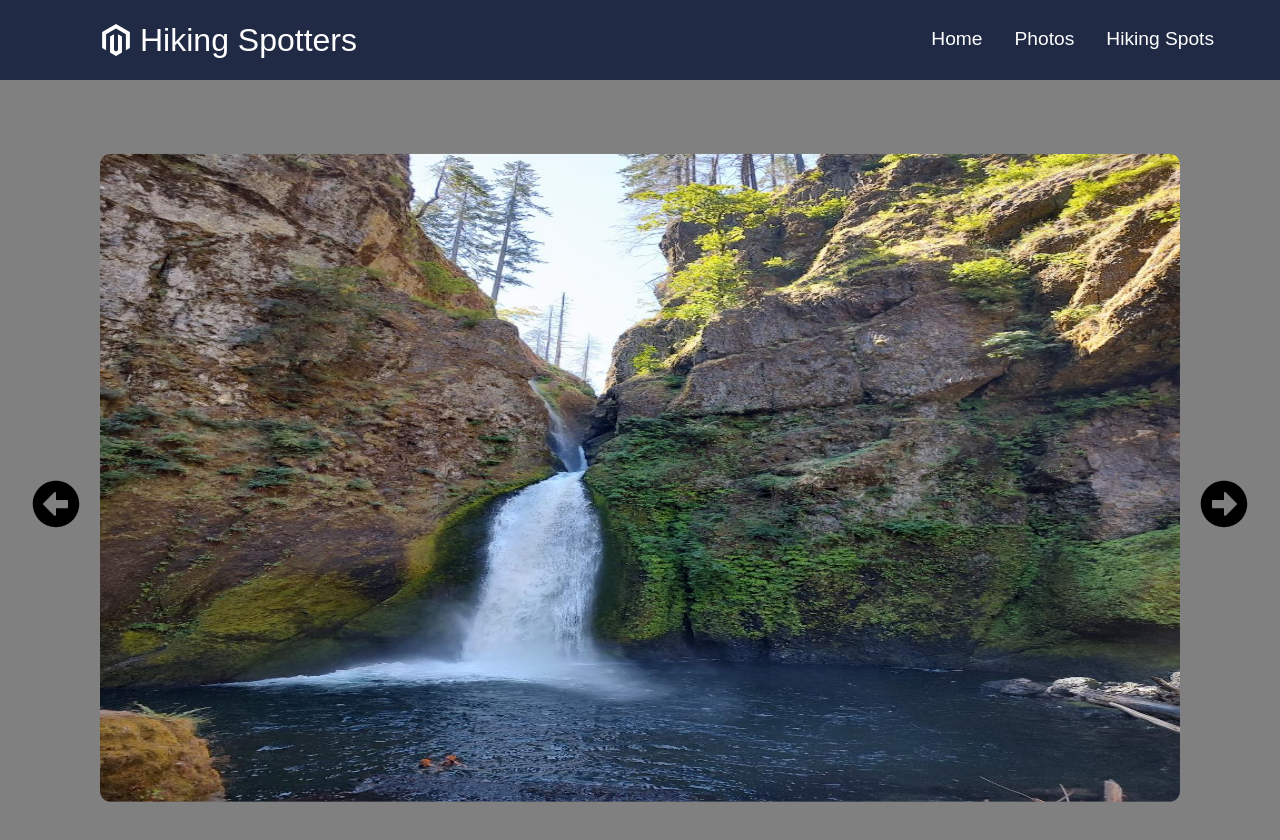
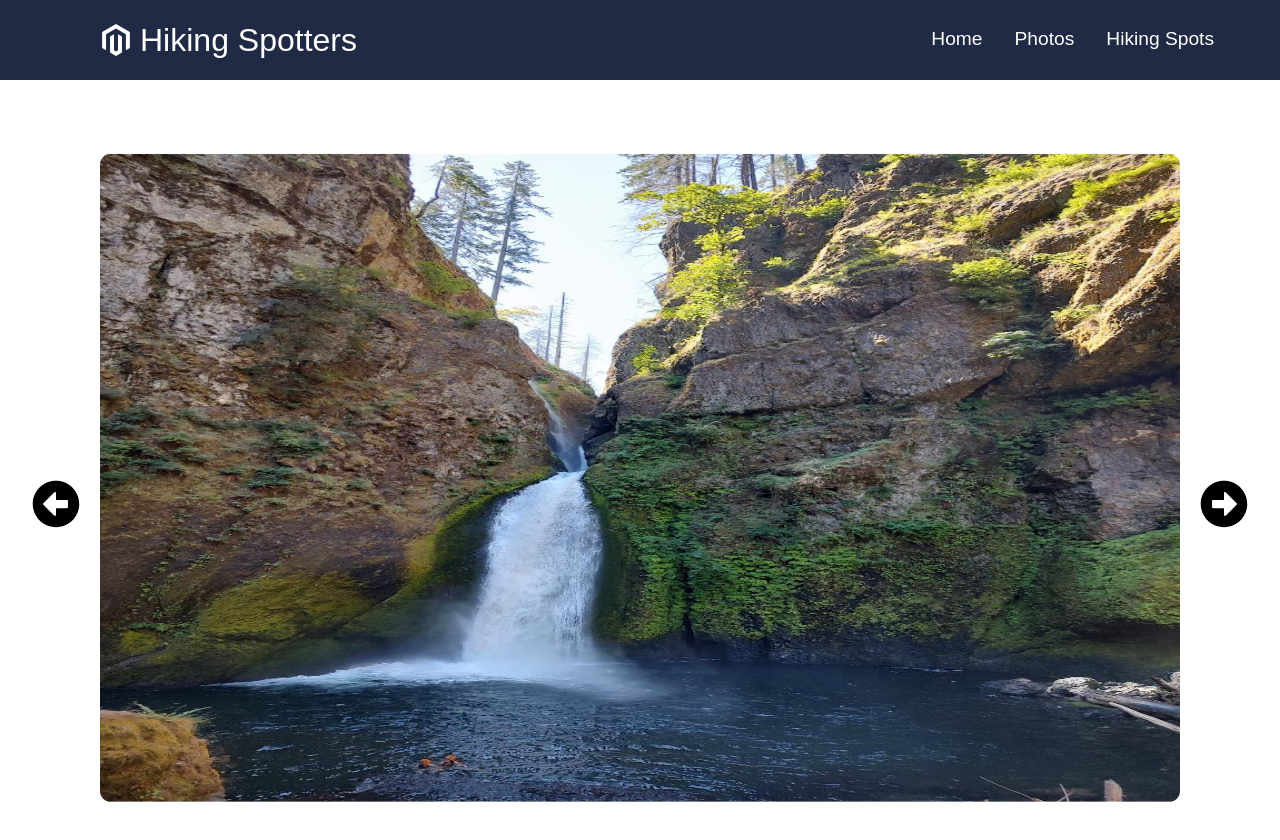
Before and after one commit to CalebCoughenour/HikingSpotters, a React (Create React App) app: page /photos in a window 1280 px wide. Shown: the top 840 px of the page. Built offline with nearby package versions, Linux system fonts and the light colour scheme.

Commit message:
update background color

```diff
--- a/src/App.css
+++ b/src/App.css
@@ -1,5 +1,5 @@
 body {
-  background-color: gray;
+  background-color: #fff;
 }
 
 .slider {
```
